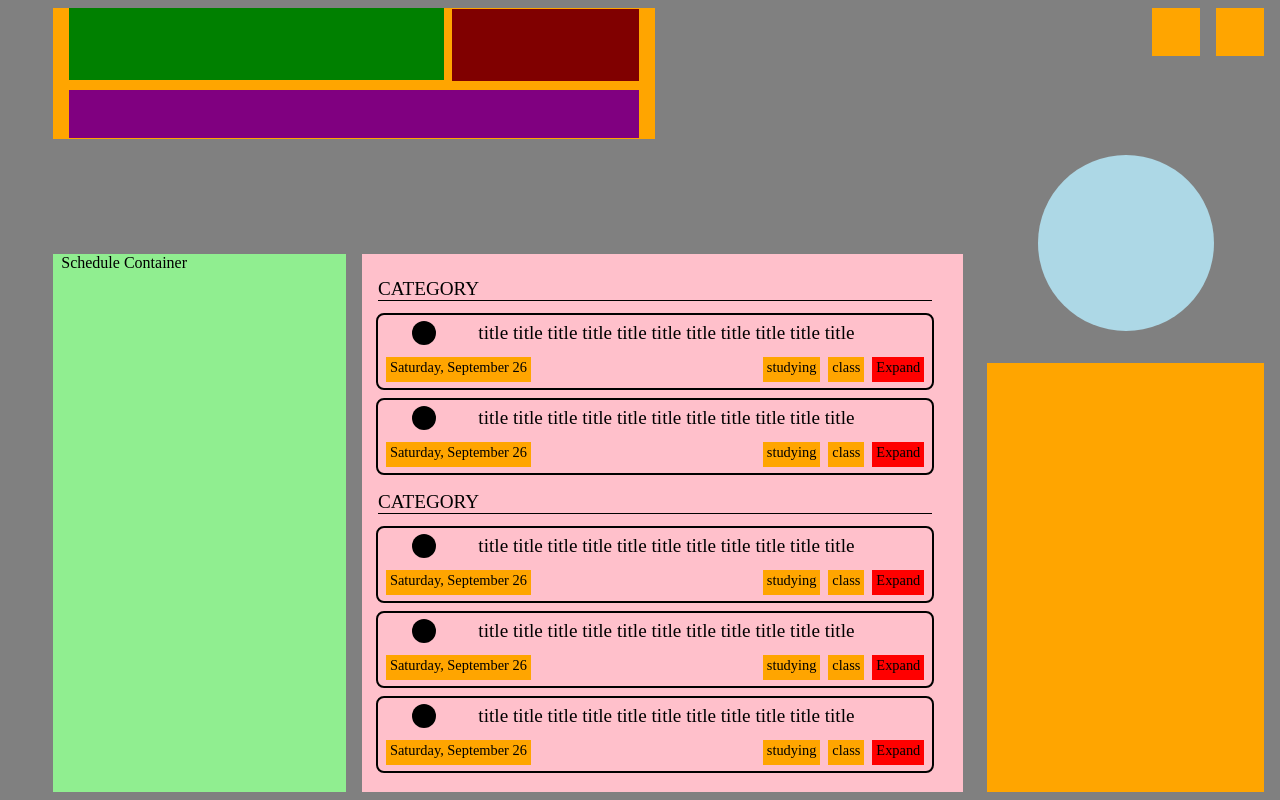
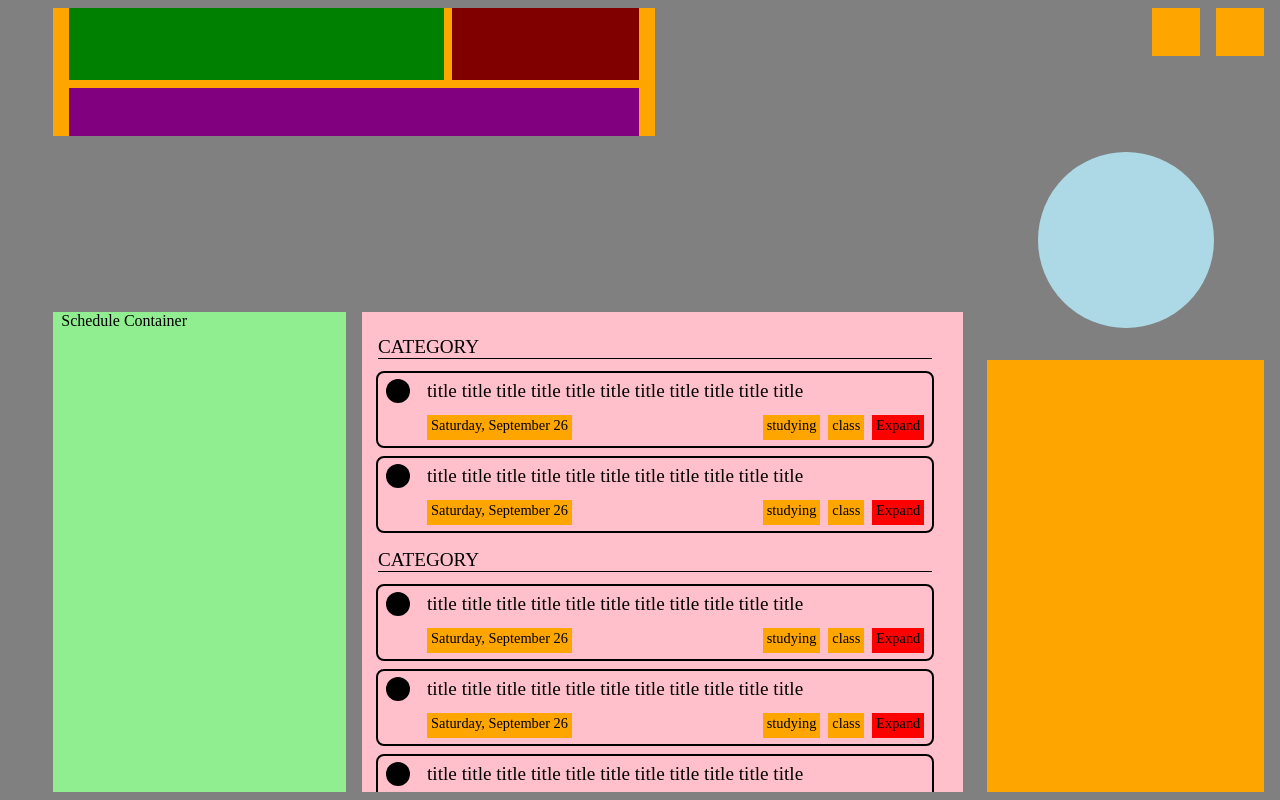
Before and after one commit to Jam0924/planner-site, a React (Vite) app in the folder frontend/: page / in a window 1280 px wide. Built offline with nearby package versions, Linux system fonts and the light colour scheme.

Commit message:
Finalized desktop layout for all monitor sizes! Looks great!!!

```diff
--- a/frontend/src/App.css
+++ b/frontend/src/App.css
@@ -57,6 +57,7 @@
   background-color: orange;
   padding: 0 var(--smallGap);
   display: grid;
+  max-width: 600px;
   grid-template-columns: 2fr 1fr;
   grid-template-rows: auto auto;
   row-gap: var(--xSmallGap);
@@ -144,7 +145,7 @@
     background-color: grey;
     display: grid;
     grid-template-columns: 0.1fr 1fr 1fr 1fr 1fr;
-    grid-template-rows: auto auto auto;
+    grid-template-rows: auto 0.3fr 1fr;
     padding: var(--xSmallGap);
     grid-template-areas:
     ". time time . settings"
@@ -166,6 +167,10 @@
 
   .timeContainer{
     grid-area: time;
+  }
+
+  .streakObject, .dateObject{
+    align-self: start;
   }
 
   .toDoListContainer{
@@ -197,3 +202,9 @@
     background-color: grey;
   }
 }
+
+@media(min-width: 1400px){
+  :root{
+    --xLargeIcon: 246px;
+  }
+}
--- a/frontend/src/DashboardToDo.css
+++ b/frontend/src/DashboardToDo.css
@@ -1,11 +1,11 @@
 .toDoListItem{
   width: 100%;
   display: grid;
-  grid-template-columns: 1fr 4fr 1fr;
+  grid-template-columns: 0.4fr 4fr 1fr;
   grid-template-rows: auto auto;
   grid-template-areas:
   "check title title"
-  "tags tags tags";
+  ". tags tags";
   border: var(--mediumBorderSize) solid black;
   border-radius: 8px;
   padding: var(--smallTextPaddingGap) 0;
```
